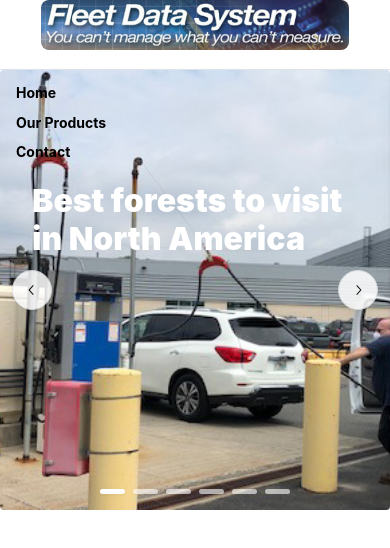
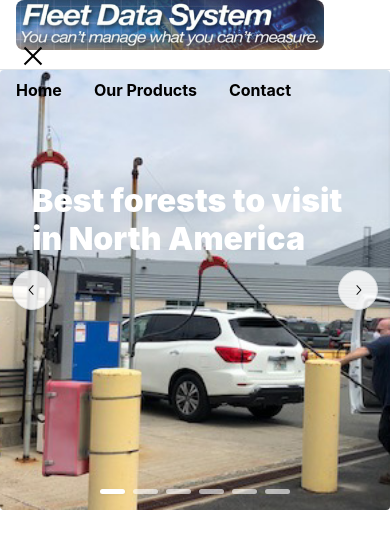
Before and after one commit to FleetDS/FleetDS.github.io, a React (Vite) app: page / in a window 390 px wide. Shown: the top 548 px of the page. Built offline with nearby package versions, Linux system fonts and the light colour scheme; grey boxes are pictures that could not be loaded.

Commit message:
editing header to have a burger on mobile

```diff
--- a/src/components/Header/Header.module.css
+++ b/src/components/Header/Header.module.css
@@ -1,3 +1,4 @@
+/* src/components/Header/Header.module.css */
 .headerContainer {
   display: flex;
   align-items: center;
@@ -15,6 +16,11 @@
   display: flex;
   gap: 2rem;
   margin-right: 0;
+  transition: all 0.3s ease;
+}
+
+.navHidden {
+  display: none;
 }
 
 .navLink {
@@ -29,6 +35,10 @@
   text-decoration: underline;
 }
 
+.burger {
+  display: none;
+}
+
 @media (max-width: 768px) {
   .headerContainer {
     flex-direction: column;
@@ -36,18 +46,11 @@
   }
 
   .nav {
-    display: block;
     width: 100%;
     margin-top: 1rem;
   }
 
-  .navLink {
+  .burger {
     display: block;
-    margin-bottom: 0.5rem;
-    font-size: 14px;
-  }
-
-  .logo {
-    margin: 0 auto 1rem auto;
   }
 }
--- a/src/components/Header/Header.tsx
+++ b/src/components/Header/Header.tsx
@@ -1,10 +1,11 @@
-import { Image} from '@mantine/core';
+import { Burger, Image} from '@mantine/core';
 import { useDisclosure } from '@mantine/hooks';
-import { useRef } from 'react';
+import { useRef, useState } from 'react';
 import logo from '../../assets/fdslogo.png';
 import styles from './Header.module.css'; // Ensure this file exists
 
 export function Header() {
+  const [opened, setOpened] = useState(true);
 
   return (
     <div className={styles.headerContainer}>
@@ -15,7 +16,12 @@ export function Header() {
         src={logo}
         className={styles.logo}
       />
-      <nav className={styles.nav}>
+      <Burger
+        opened={opened}
+        onClick={() => setOpened((o) => !o)}
+        className={styles.burger}
+      />
+      <nav className={styles.nav} style={{ display: opened ? 'flex' : 'none' }}>
         <a href="/" className={styles.navLink}>Home</a>
         <a href="#/products" className={styles.navLink}>Our Products</a>
         <a href="#/contact" className={styles.navLink}>Contact</a>
--- a/src/pages/ContactPage.module.css
+++ b/src/pages/ContactPage.module.css
@@ -2,7 +2,7 @@
 @import url('https://fonts.googleapis.com/css2?family=Poppins:wght@400;600;700&display=swap');
 
 .container {
-  width: 70%;
+  width: 90%;
   max-width: 75rem;
   min-width: 40rem;
   margin: 0 auto;
@@ -37,6 +37,12 @@
 
 @media (max-width: 48rem) {
   .container {
-    width: 90%;
+    width: 100%;
+    min-width: 0;
+    padding: 0.5rem;
+  }
+
+  .paper {
+    width: 100%;
   }
 }
```
Also changed, not shown: 5 other files (tests, documents, lock files or other folders).
